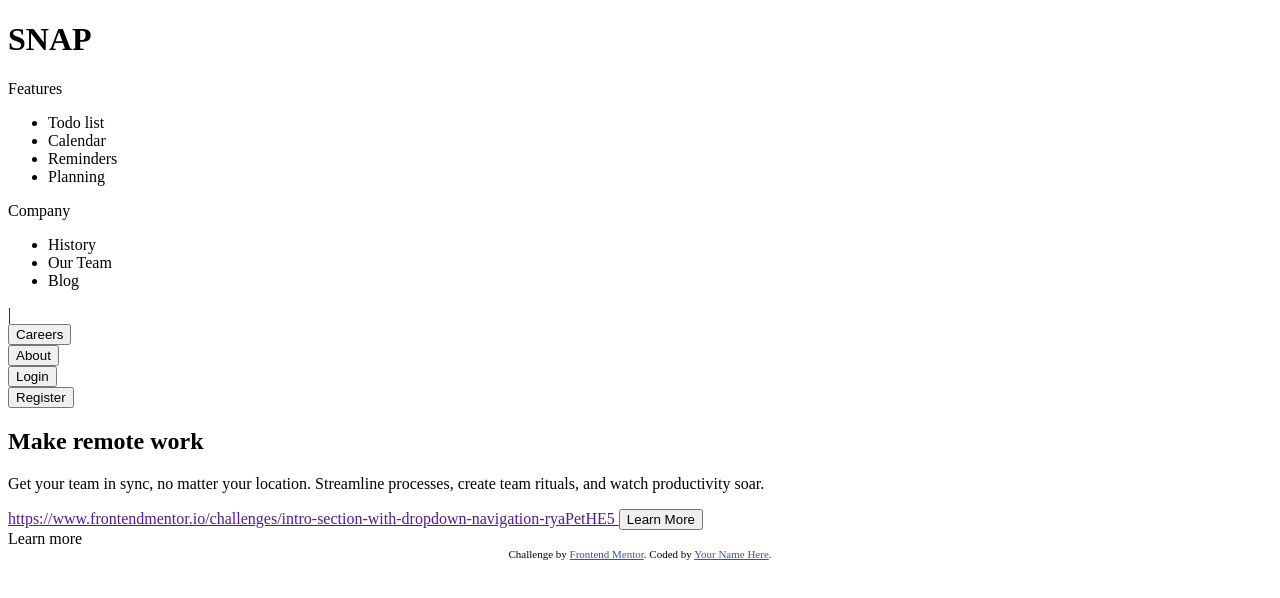
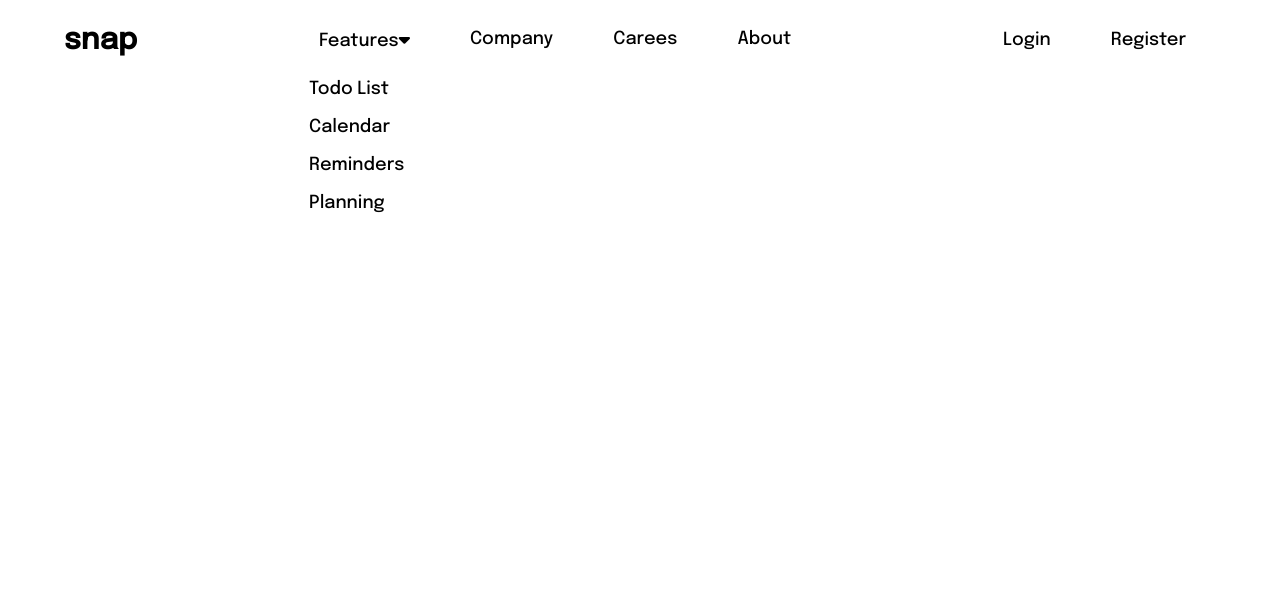
Before and after one commit to quimeyxd6/Intro-section-with-dropdown-navigation, a plain HTML site: page index.html in a window 1280 px wide. Drawn offline with Linux system fonts and the light colour scheme.

Commit message:
Reinicio el proyecto Dia 1

```diff
--- a/index.html
+++ b/index.html
@@ -5,6 +5,9 @@
   <meta name="viewport" content="width=device-width, initial-scale=1.0"> <!-- displays site properly based on user's device -->
 
   <link rel="icon" type="image/png" sizes="32x32" href="./images/favicon-32x32.png">
+  <link rel="stylesheet" href="./style.css">
+  <link href="https://fonts.googleapis.com/css2?family=Epilogue:wght@500&family=Outfit:wght@700&display=swap" rel="stylesheet"><link rel="stylesheet" href="https://cdnjs.cloudflare.com/ajax/libs/font-awesome/6.2.0/css/all.min.css" integrity="sha512-xh6O/CkQoPOWDdYTDqeRdPCVd1SpvCA9XXcUnZS2FmJNp1coAFzvtCN9BmamE+4aHK8yyUHUSCcJHgXloTyT2A==" crossorigin="anonymous" referrerpolicy="no-referrer" />
+
 
   <title>Frontend Mentor | Intro section with dropdown navigation</title>
 
@@ -14,78 +17,34 @@
     .attribution a { color: hsl(228, 45%, 44%); }
   </style>
 </head>
-<body>
-  <header>
-    <div class="logo">
-      <h1>SNAP</h1>
-    </div>
+  <body>
+    <div class="menu-bar">
+      <h1 class="logo">snap</h1>
 
-    <div class="dropdown">
-      <div class="select">
-        <span class="selected">Features</span>
-        <div class="caret"></div>
-      </div>
-      <ul class="menu">
-        <li>Todo list</li>
-        <li>Calendar</li>
-        <li>Reminders</li>
-        <li>Planning</li>
+      <ul class="">
+        <li><a href="#">Features<i class="fas fa-caret-down"></i></a>
+          <div class="dropdown-menu">
+            <ul>
+              <li><a href="#">Todo List</a></li>
+              <li><a href="#">Calendar</a></li>
+              <li><a href="#">Reminders</a></li>
+              <li><a href="#">Planning</a></li>
+            </ul>
+          </div>
+        </li>
+        <li><a href="#">Company</a></li>
+        <li><a href="#">Carees</a></li>
+        <li><a href="#">About</a></li>
+      </ul>
+
+      <ul class="">
+        <li><a href="">Login</a></li>
+        <li><a href="">Register</a></li>
       </ul>
     </div>
 
-    <div class="dropdown">
-      <div class="select">
-        <span class="selected">Company</span>
-        <div class="caret"></div>
-      </div>
-      <ul class="menu">
-        <li>History</li>
-        <li>Our Team</li>
-        <li>Blog</li>
-      </ul>
-    </div>
-
-    |<div class="btn-carees">
-      <button>Careers</button>
-    </div>
-
-    <div class="btn-carees">
-      <button>About</button>
-    </div>
-
-    <div class="btn-login">
-      <button>Login</button>
-    </div>
-    <div>
-      <button>Register</button>
-    </div>
-  </header>
-
-  <div class="container">
-    <div class="box-container">
-      <div class="title">
-        <h2>Make remote work</h2>
-      </div>
-      <div class="text">
-        <p>Get your team in sync, no matter your location. Streamline processes,
-          create team rituals, and watch productivity soar.</p>
-      </div>
-      <div class="btn-more">
-        <a href="">https://www.frontendmentor.io/challenges/intro-section-with-dropdown-navigation-ryaPetHE5
-          <button>Learn More</button>
-        </a>
-      </div>
-
-    </div>
-  </div>
 
 
 
-  Learn more
-
-  <div class="attribution">
-    Challenge by <a href="https://www.frontendmentor.io?ref=challenge" target="_blank">Frontend Mentor</a>.
-    Coded by <a href="#">Your Name Here</a>.
-  </div>
-</body>
+  </body>
 </html>
--- /dev/null
+++ b/style.css
@@ -0,0 +1,63 @@
+* {
+    margin: 0;
+    padding: 0;
+    box-sizing: border-box;
+}
+
+body {
+    font-size: 18px;
+    font-family: 'Epilogue', sans-serif;
+    background-color: rgba(255, 255, 255, 0.915)
+}
+
+.menu-bar {
+    height: 80px;
+    width: 100%;
+    display: flex;
+    align-items: center;
+    justify-content: space-between;
+    padding: 0 5%;
+}
+
+.logo {
+    font-size: 30px;
+    color: black;
+}
+
+.menu-bar ul {
+    list-style: none;
+    display: flex;
+}
+
+.menu-bar ul li {
+    padding: 10px 30px;
+    position: relative;
+}
+
+.menu-bar ul li a{
+    text-decoration: none;
+    color: black;
+
+    transition: all 0.3s;
+}
+
+.menu-bar ul li a:hover {
+    color: rgb(90, 88, 88);
+}
+
+.dropdown-menu {
+    display: block;
+    position: absolute;
+    left: 0;
+    top: 100%;
+}
+
+.dropdown-menu ul {
+    display: block;
+    margin: 10px;
+}
+
+.dropdown-menu ul li {
+    width: 150px;
+    padding: 10px;
+}
```
